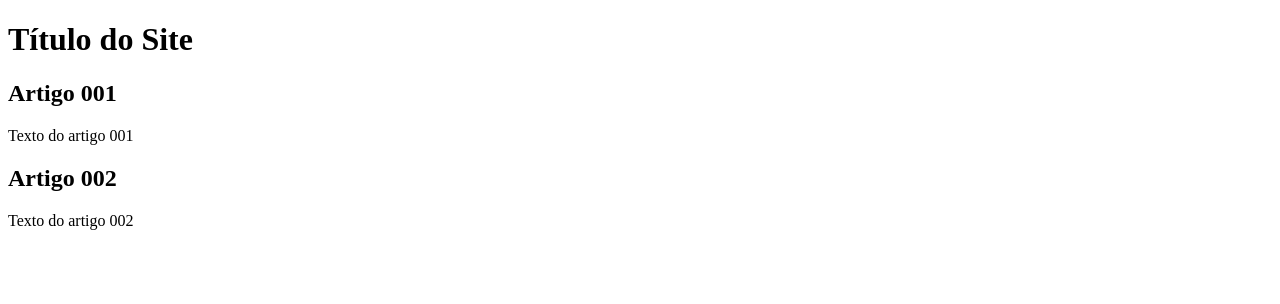
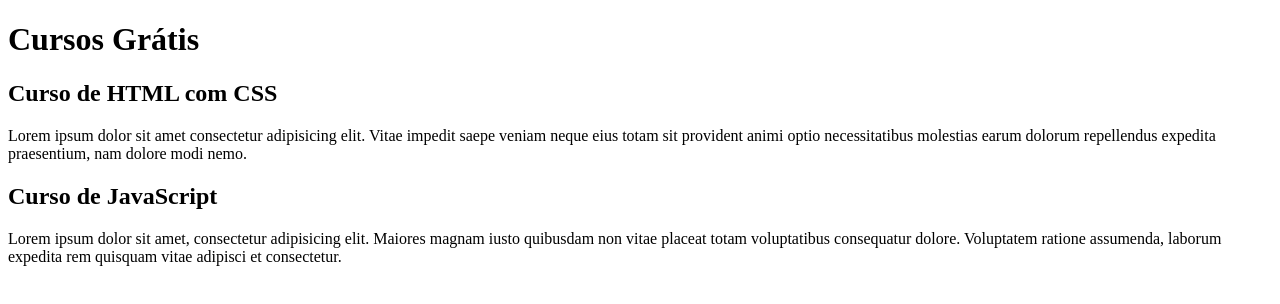
Before and after one commit to Ihsorih404/projeto-site, a plain HTML site: page index.html in a window 1280 px wide. Drawn offline with Linux system fonts and the light colour scheme.

Commit message:
comecei a escrever conteúdo

```diff
--- a/index.html
+++ b/index.html
@@ -8,15 +8,15 @@
 <body>
     <main>
         <header>
-            <h1>Título do Site</h1>
+            <h1>Cursos Grátis</h1>
         </header>
         <article>
-            <h2>Artigo 001</h2>
-            <p>Texto do artigo 001</p>
+            <h2>Curso de HTML com CSS</h2>
+            <p>Lorem ipsum dolor sit amet consectetur adipisicing elit. Vitae impedit saepe veniam neque eius totam sit provident animi optio necessitatibus molestias earum dolorum repellendus expedita praesentium, nam dolore modi nemo.</p>
         </article>
         <article>
-            <h2>Artigo 002</h2>
-            <p>Texto do artigo 002</p>
+            <h2>Curso de JavaScript</h2>
+            <p>Lorem ipsum dolor sit amet, consectetur adipisicing elit. Maiores magnam iusto quibusdam non vitae placeat totam voluptatibus consequatur dolore. Voluptatem ratione assumenda, laborum expedita rem quisquam vitae adipisci et consectetur.</p>
         </article>
     </main>
 </body>
```
